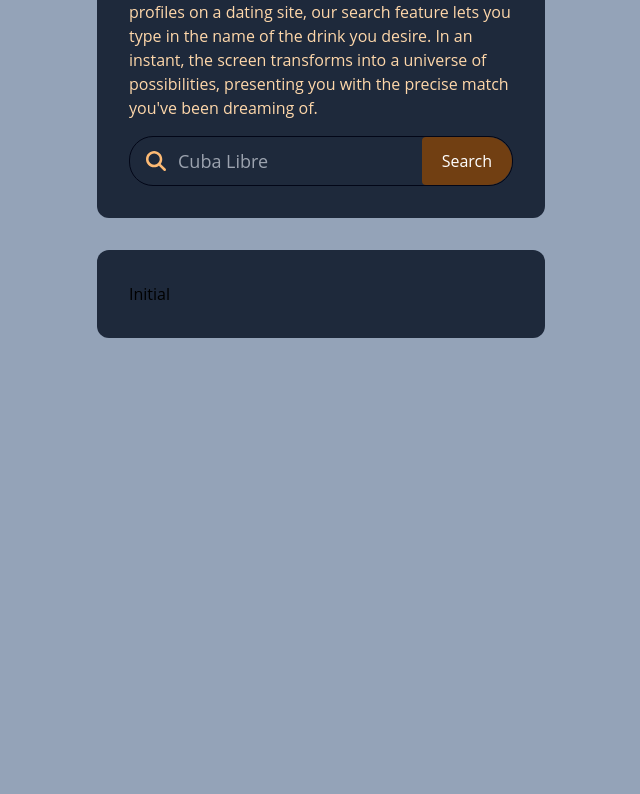
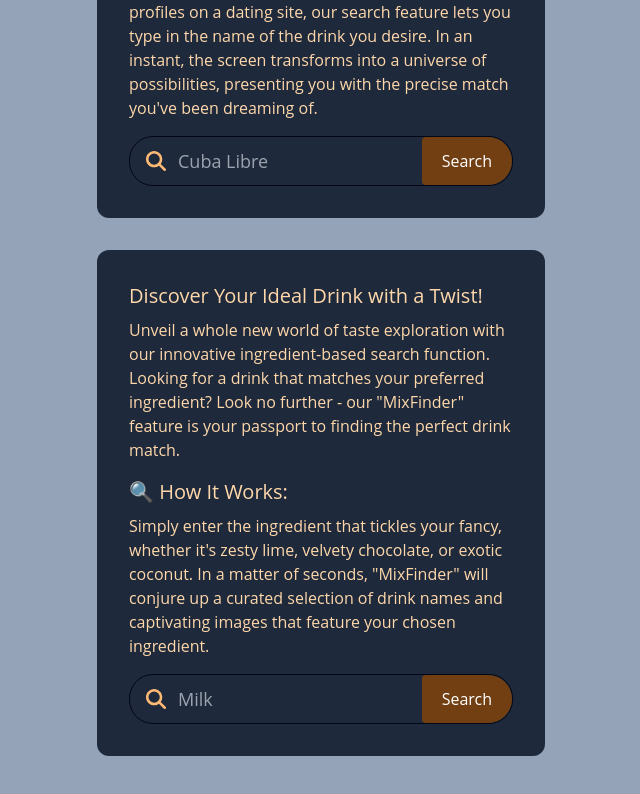
Before and after one commit to Canthar90/First-Full, a Vue app in the folder Frontend/First_full_front/: page /drinks in a window 1280 px wide. Shown: the part 752-1546 px from the top of the page, without its empty margins (319-959 px from the left). Before the commit the page ends 1130 px from the top, so only its background shows below. Built offline with nearby package versions, Linux system fonts and the light colour scheme.

Commit message:
Added content for init for search by ingredient

```diff
--- a/Frontend/First_full_front/src/components/DrinksByIngredient/DrinksByIngredientInit.vue
+++ b/Frontend/First_full_front/src/components/DrinksByIngredient/DrinksByIngredientInit.vue
@@ -1,5 +1,51 @@
 <template>
-  <div>Initial</div>
+  <div class="text-orange-200 text-xl">Discover Your Ideal Drink with a Twist!</div>
+
+  <div class="text-orange-200 pt-2">
+    Unveil a whole new world of taste exploration with our innovative ingredient-based search
+    function. Looking for a drink that matches your preferred ingredient? Look no further - our
+    "MixFinder" feature is your passport to finding the perfect drink match.
+  </div>
+
+  <div class="text-orange-200 text-xl pt-4">🔍 How It Works:</div>
+  <div class="text-orange-200 pt-2 pb-4">
+    Simply enter the ingredient that tickles your fancy, whether it's zesty lime, velvety chocolate,
+    or exotic coconut. In a matter of seconds, "MixFinder" will conjure up a curated selection of
+    drink names and captivating images that feature your chosen ingredient.
+  </div>
+  <form
+    class="flex h12 w-full items-center rounded-3xl border border-solid bg-slate-800 border-slate-950 text-orange-200"
+    @submit.prevent="searchByName"
+    role="form"
+  >
+    <font-awesome-icon
+      :icon="['fas', 'search']"
+      class="ml-4 mr-3 text-xl text-orange-300"
+    ></font-awesome-icon>
+    <div class="flex h-full flex-1 flex-nowrap text-base font-light">
+      <div class="relative flex h-full flex-1 items-center pr-3">
+        <text-input
+          class="text-orange-200 bg-inherit"
+          id="ingredient"
+          v-model.lazy.trim="ingredient"
+          placeholder="Milk"
+        />
+      </div>
+    </div>
+
+    <action-button text="Search" type="secondary" class="!rounded-r-3xl"></action-button>
+  </form>
 </template>
 
-<script lang="ts" setup></script>
+<script lang="ts" setup>
+import { ref } from 'vue'
+
+import TextInput from '@/components/Shared/TextInput.vue'
+import ActionButton from '@/components/Shared/ActionButton.vue'
+import { useDrinkStore } from '@/stores/drinks'
+
+const drinkStore = useDrinkStore()
+const ingredient = ref('')
+
+const searchByName = () => drinkStore.DRINKS_BY_INGREDIENTS_INIT(ingredient.value)
+</script>
```
